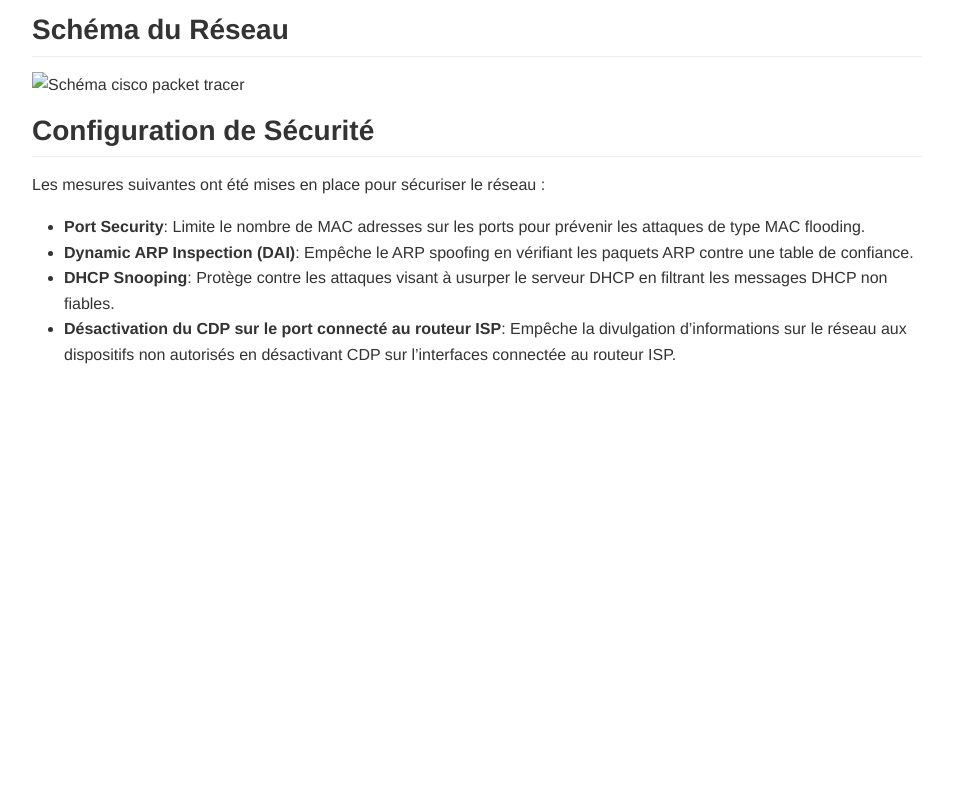
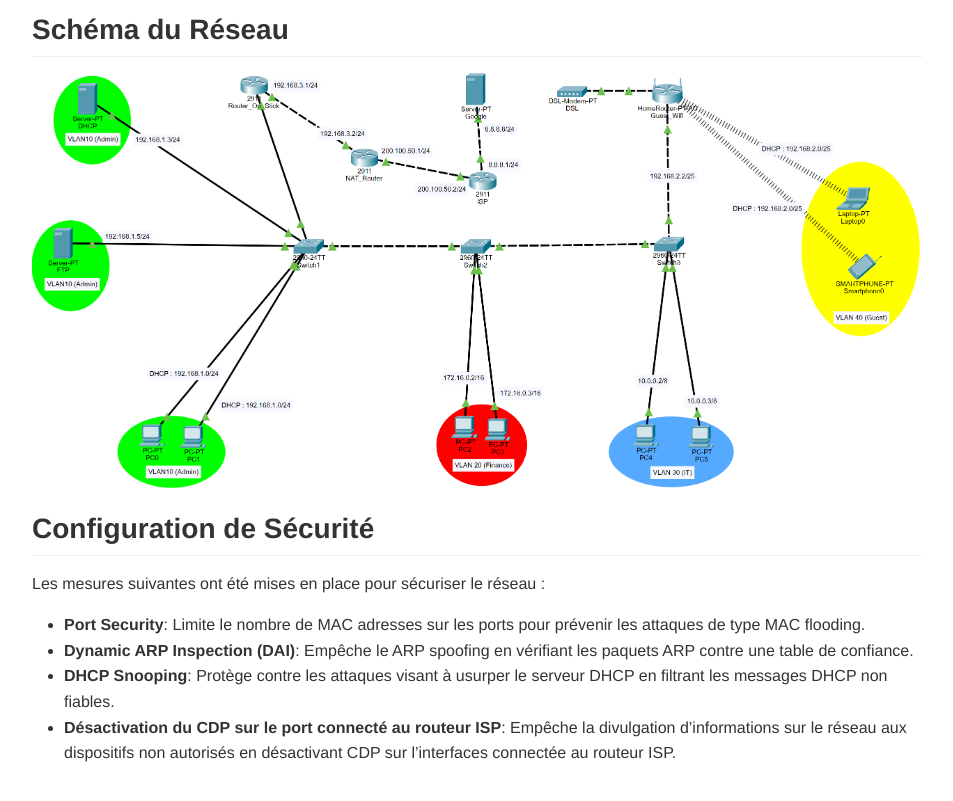
Before and after one commit to MalikSploit/Architecture_CCNA, a plain HTML site: page index.html in a window 1280 px wide. Shown: the part 1603-2404 px from the top of the page, without its empty margins (163-1116 px from the left). Before the commit the page ends 2032 px from the top, so only its background shows below. Drawn offline with Linux system fonts and the light colour scheme.

Commit message:
Add files via upload

```diff
--- a/index.html
+++ b/index.html
@@ -1148,7 +1148,7 @@ body .markdown-body
 </li>
 </ul>
 <h2 id="schema-du-reseau">Schéma du Réseau<a class="headerlink" href="#schema-du-reseau" title="Permanent link"></a></h2>
-<p><img alt="Schéma cisco packet tracer" src="/C:/Users/malik/Desktop/Maquette.png" /></p>
+<p><img alt="Schéma cisco packet tracer" src="https://raw.githubusercontent.com/MalikSploit/Architecture_CCNA/main/Maquette.png" /></p>
 <h2 id="configuration-de-securite">Configuration de Sécurité<a class="headerlink" href="#configuration-de-securite" title="Permanent link"></a></h2>
 <p>Les mesures suivantes ont été mises en place pour sécuriser le réseau :</p>
 <ul>
```
Also changed, not shown: 1 other file.
